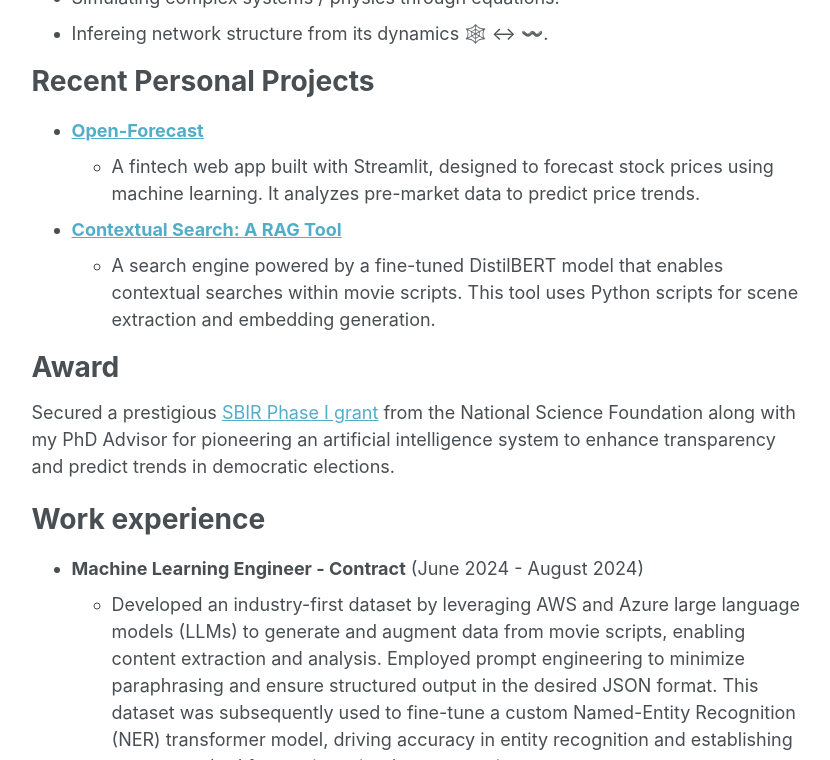
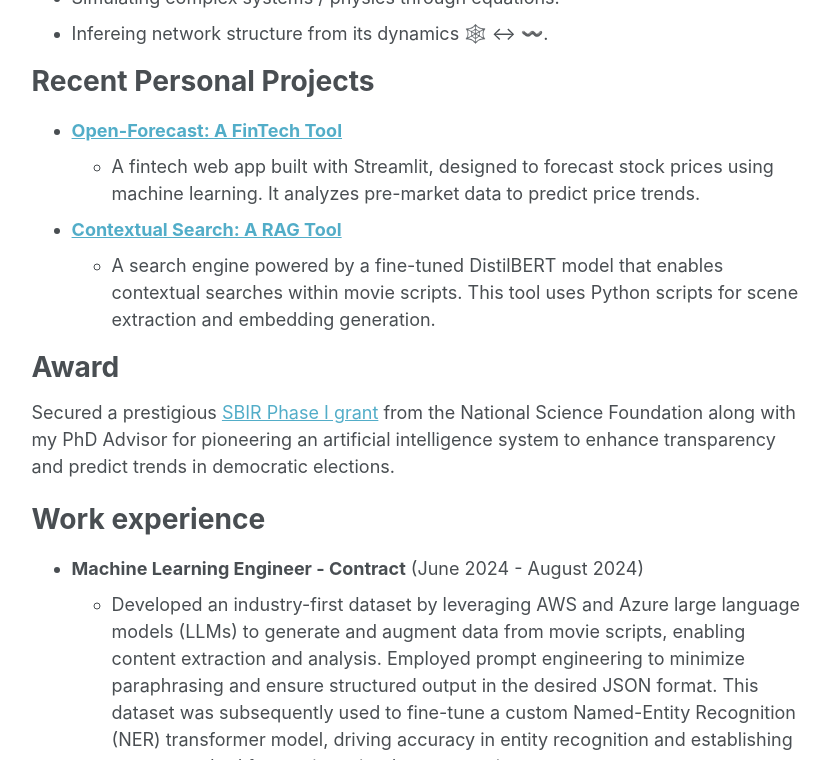
Before and after one commit to kryogenica/CV, a Jekyll site: the page built from _pages/about.md, in a window 1280 px wide and 900 px high, scrolled down 309 px, cut to the strip 140-900 px from the top of the window. Shown: the whole strip, without its empty margins (250-1080 px from the left). Built offline with Jekyll 4.4.1, drawn with Linux system fonts in a browser that asks for light colours.

Commit message:
Update about.md

```diff
--- a/_pages/about.md
+++ b/_pages/about.md
@@ -19,7 +19,7 @@
 
 Recent Personal Projects
 ======
-* [**Open-Forecast**](https://open-forecast.streamlit.app/)
+* [**Open-Forecast: A FinTech Tool**](https://open-forecast.streamlit.app/)
   * A fintech web app built with Streamlit, designed to forecast stock prices using machine learning. It analyzes pre-market data to predict price trends.
 * [**Contextual Search: A RAG Tool**](https://github.com/kryogenica/Contextual_Search_Tool)
   * A search engine powered by a fine-tuned DistilBERT model that enables contextual searches within movie scripts. This tool uses Python scripts for scene extraction and embedding generation.
```
